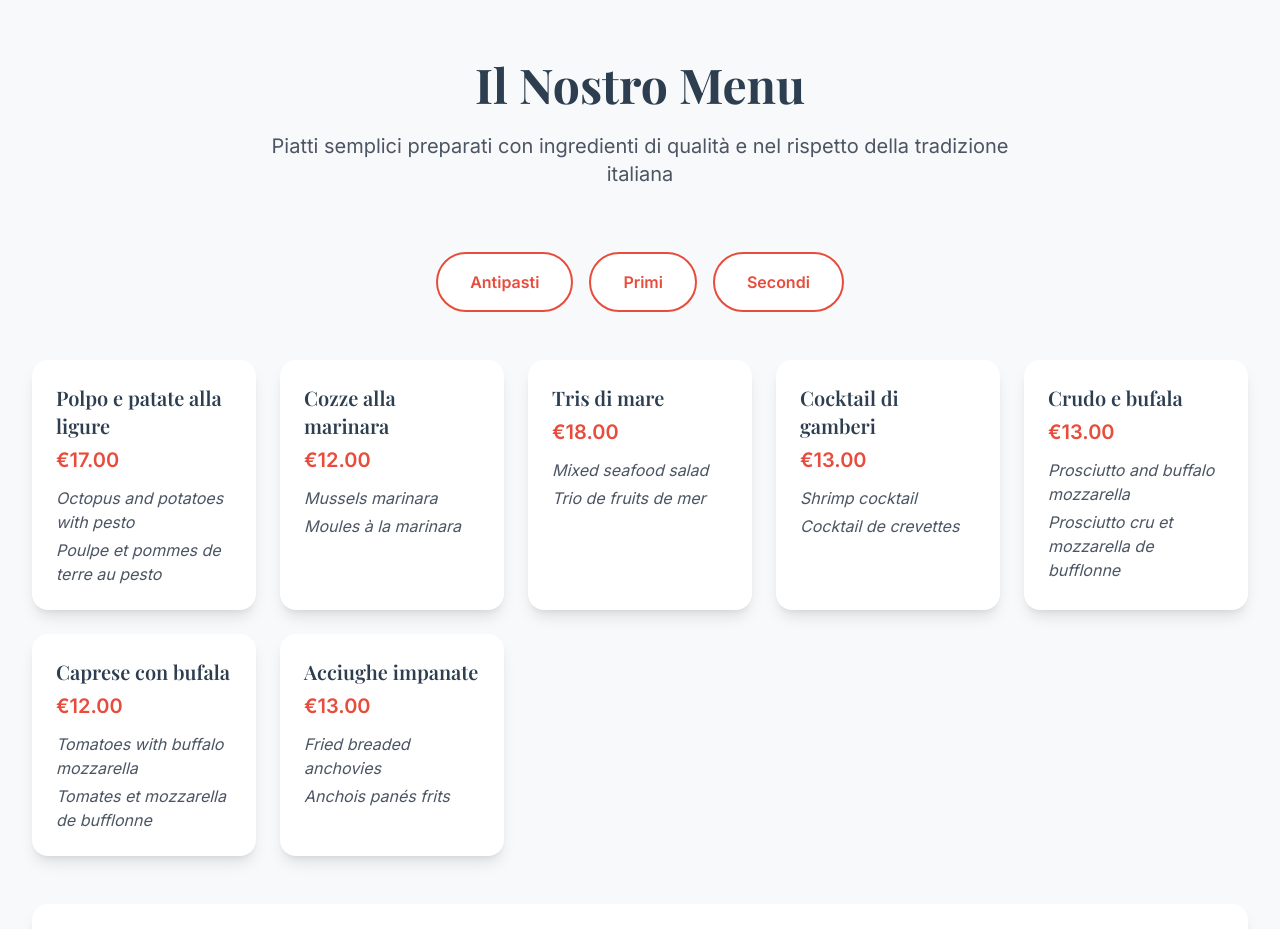
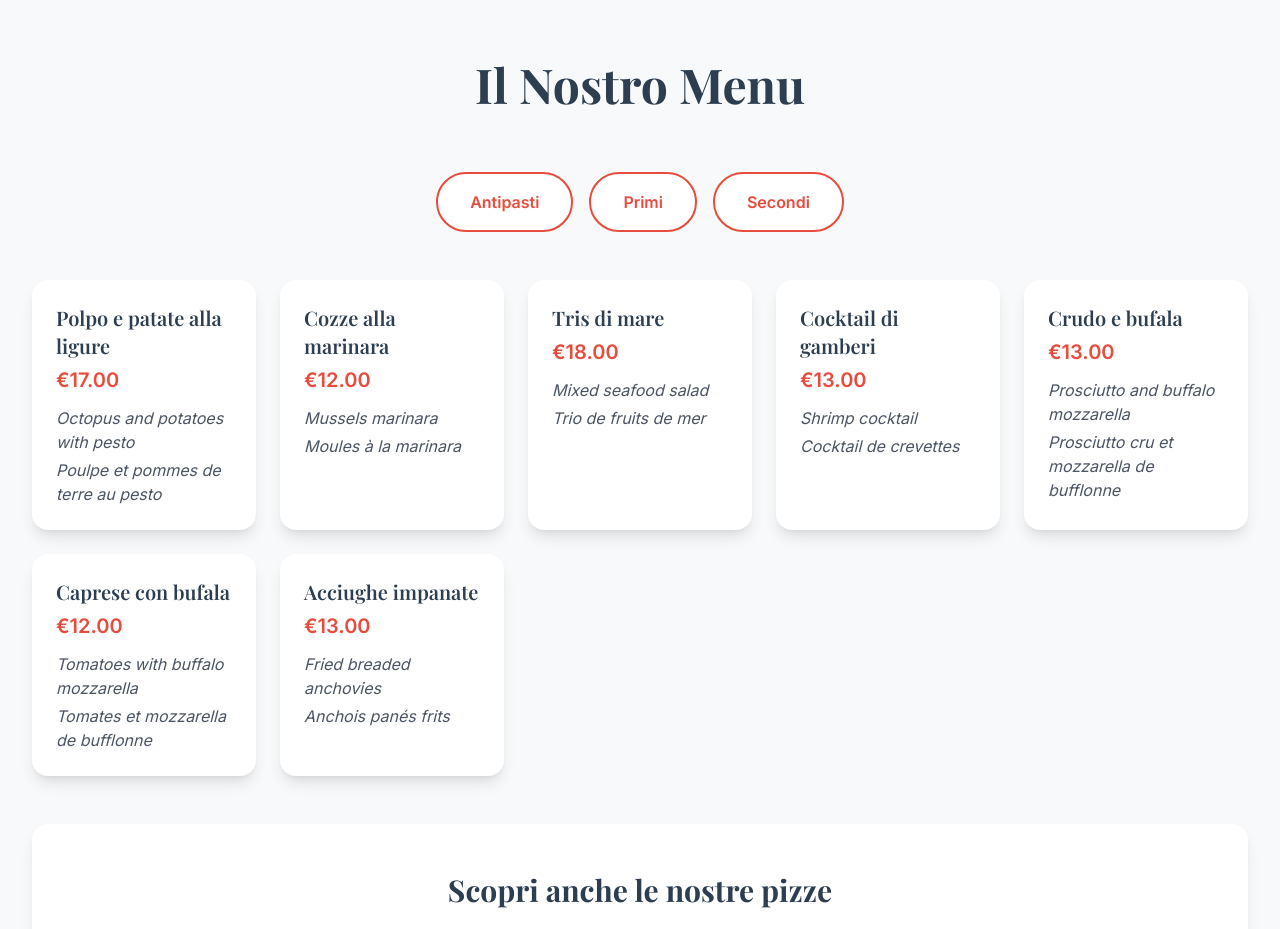
Before and after one commit to IvanDV3/larotondavarazze, a plain HTML site: page index.html in a window 1280 px wide. Shown: the part 820-1749 px from the top of the page. Drawn offline with nearby package versions, Linux system fonts and the light colour scheme.

Commit message:
small fix
Removed the description paragraph from the menu section.

```diff
--- a/index.html
+++ b/index.html
@@ -135,9 +135,7 @@
     <div class="max-w-7xl mx-auto px-4 sm:px-6 lg:px-8">
       <div class="text-center mb-16">
         <h2 class="font-serif text-4xl sm:text-5xl font-bold text-secondary mb-6">Il Nostro Menu</h2>
-        <p class="text-xl text-gray-600 max-w-3xl mx-auto">
-          Piatti semplici preparati con ingredienti di qualità e nel rispetto della tradizione italiana
-        </p>
+
       </div>
 
       <div class="flex flex-wrap justify-center gap-4 mb-12">
```
